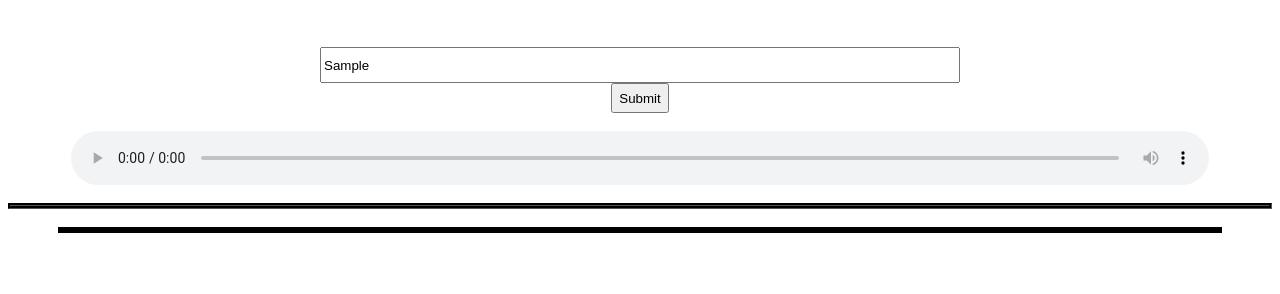
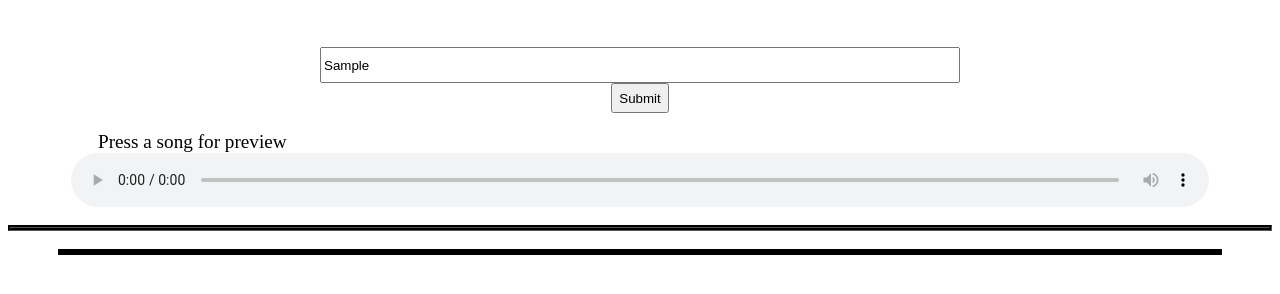
Before and after one commit to Momentum-Team-13/mytunes-19connor9, a website: page index.html in a window 1280 px wide. Both pictures are taken after typing "Sample" into the empty fields and a click on the input 639 px from the left and 300 px from the top of the page. Shown: the part 202-496 px from the top of the page. Drawn offline with Linux system fonts and the light colour scheme; no server answers.

Commit message:
added autoplay

```diff
--- a/index.html
+++ b/index.html
@@ -28,7 +28,7 @@
 
 
   <div id="nowPlaying"></div>
-  <audio id="audioBox" controls src="" style="margin: 0 auto; display: block;">
+  <audio id="audioBox" controls autoplay src="" style="margin: 0 auto; display: block;">
     Audio doesnt display
   </audio><br>
 
--- a/main.js
+++ b/main.js
@@ -33,6 +33,7 @@ function submit(search) {
     console.log(search);
     itunesURL = `https://itunes.apple.com/search?term=${textFix(search)}&entity=song`;
     console.log(itunesURL)
+    nowPlaying.innerText = "Press a song for preview"
     fetch(itunesURL, {
         method: 'GET',
         header: { 'Content-Type': 'application/json' }
```
